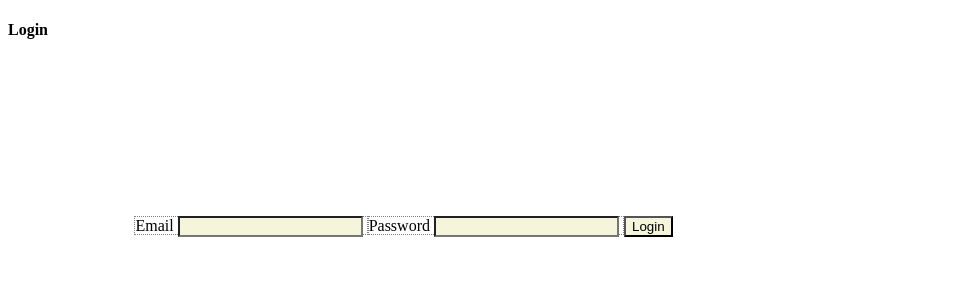
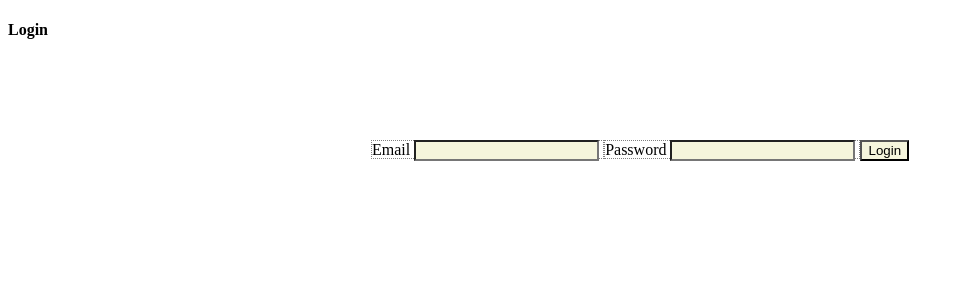
Before and after one commit to JMortonTan/IT202450, a PHP site: page /public_html/Sessions/login.php in a window 1280 px wide. Shown: the part 80-380 px from the top of the page, without its empty margins (0-964 px from the left). Run offline with PHP 8.4, Linux system fonts and the light colour scheme; data that the repository does not hold is empty.

Commit message:
Center login

```diff
--- a/public_html/Sessions/style.css
+++ b/public_html/Sessions/style.css
@@ -10,6 +10,6 @@ form {
     width: 80%;
     margin-left: auto;
     margin-right: auto;
-    margin-top: 14%;
-
+    margin-top: 8%;
+    text-align: center;
 }
```
